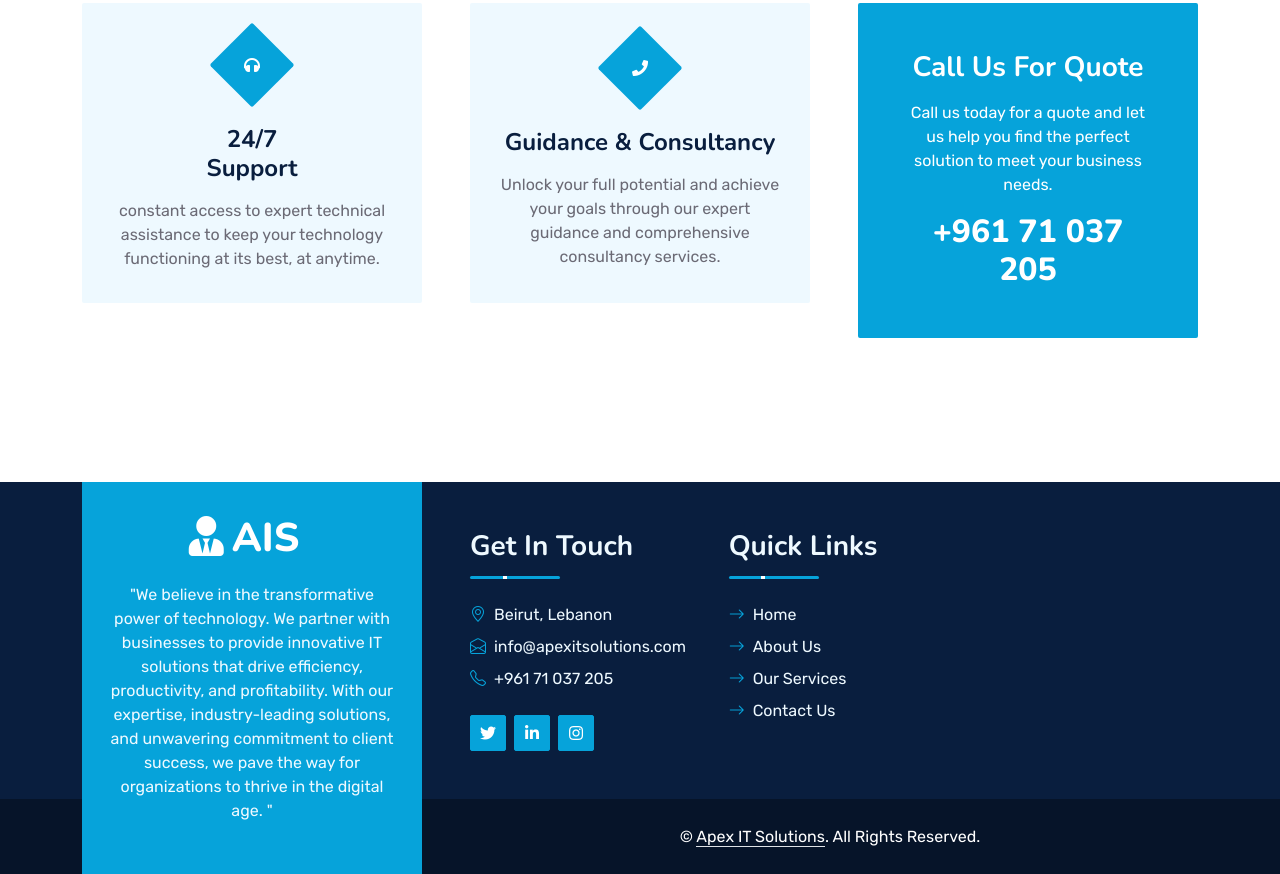
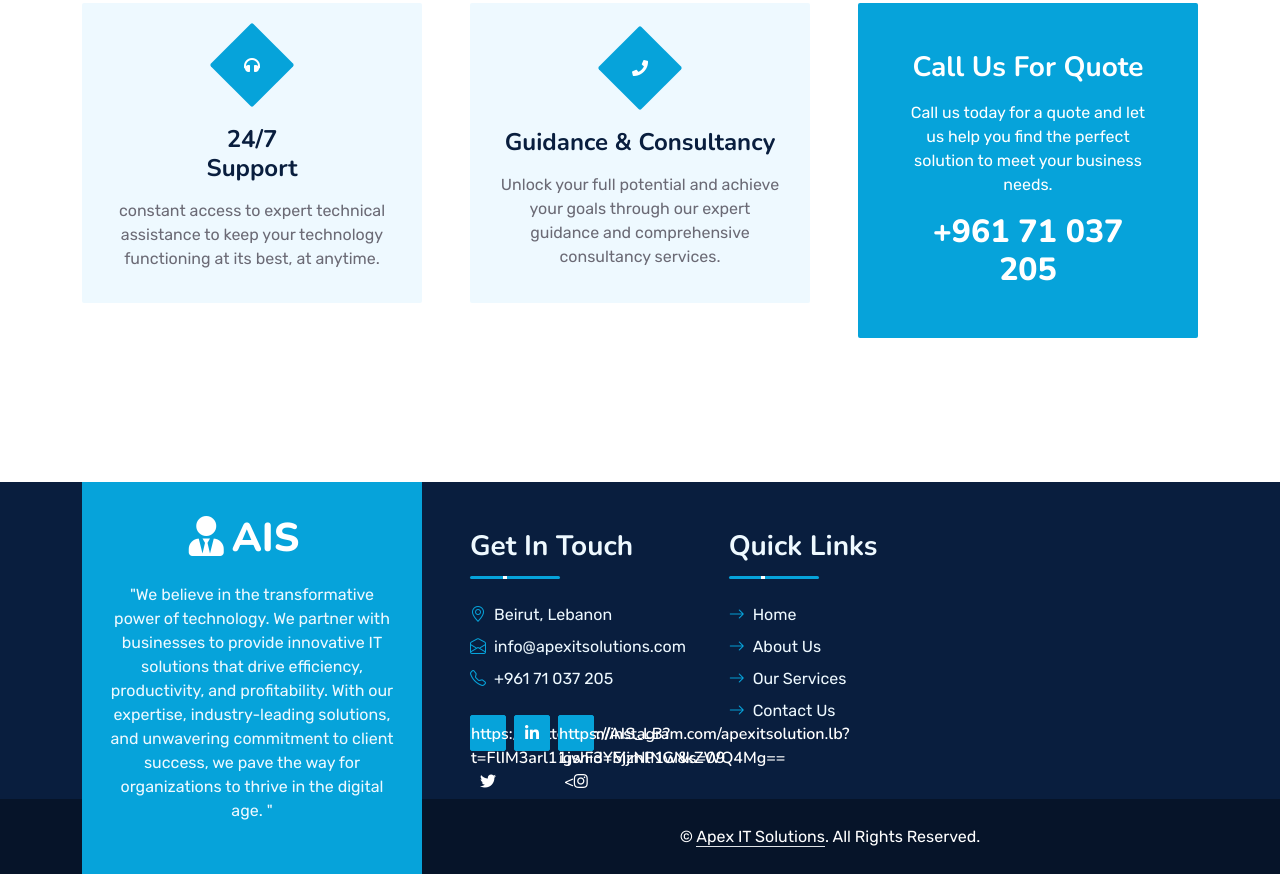
Before and after one commit to HusseinKhazem/Apex, a plain HTML site: page Cloud.html in a window 1280 px wide. Shown: the part 1721-2595 px from the top of the page. Drawn offline with nearby package versions, Linux system fonts and the light colour scheme.

Commit message:
Update Cloud.html

```diff
--- a/Cloud.html
+++ b/Cloud.html
@@ -293,9 +293,10 @@
                                 <p class="mb-0">+961 71 037 205</p>
                             </div>
                             <div class="d-flex mt-4">
-                                <a class="btn btn-primary btn-square me-2" href="#"><i class="fab fa-twitter fw-normal"></i></a>
+
+                                <a class="btn btn-primary btn-square me-2" href="#">https://twitter.com/AIS_LB?t=FlIM3arl11jwF3Y5jjmP1w&s=09<i class="fab fa-twitter fw-normal"></i></a>
                                 <a class="btn btn-primary btn-square me-2" href="#"><i class="fab fa-linkedin-in fw-normal"></i></a>
-                                <a class="btn btn-primary btn-square" href="#"><i class="fab fa-instagram fw-normal"></i></a>
+                                <a class="btn btn-primary btn-square" href="#">https://instagram.com/apexitsolution.lb?igshid=MzNlNGNkZWQ4Mg==<<i class="fab fa-instagram fw-normal"></i></a>
                             </div>
                         </div>
                         <div class="col-lg-4 col-md-12 pt-0 pt-lg-5 mb-5">
```
